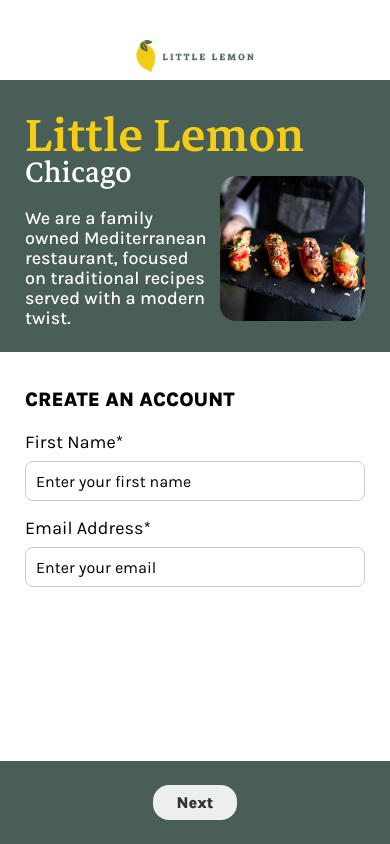
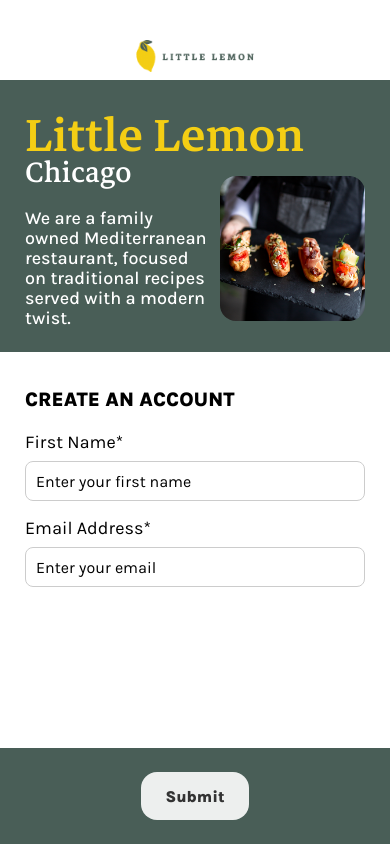
Before and after one commit to albaricoque1127/little-lemon, a React Native app: screen / in a window 390 px wide. Built offline with nearby package versions, Linux system fonts and the light colour scheme.

Commit message:
Updated footer with reusable Footer component, added image picker feature to select profile picture.

```diff
--- /dev/null
+++ b/components/Avatar.js
@@ -0,0 +1,65 @@
+import React from 'react';
+import { View, Text, Image, StyleSheet } from 'react-native';
+import {fonts} from '../styles/typography';
+
+
+
+
+export default function Avatar({userData, size}){
+
+    const getInitials = (firstname,lastname) => {
+        if (!lastname) {
+            return firstname.charAt(0).toUpperCase();
+        }
+        else {
+            const firstInitial = firstname.charAt(0);
+            const lastInitial = lastname.charAt(0);
+            return (firstInitial + lastInitial).toUpperCase();
+        }
+    };
+    const initials = getInitials(userData.firstName, userData.lastName)
+
+    return(
+        <View>
+            {userData.profilePic ?
+                (
+                    <Image
+                        source={{uri: userData.profilePic}}
+                        style={{ width: size, height: size, borderRadius: size / 2 }}
+                    />
+                    ):
+                    (
+                        <View style={[
+                            styles.placeholder,
+                            { width: size, height: size, borderRadius: size / 2 }
+                            ]}
+                        >
+                            <Text style={[
+                                styles.initials,
+                                { fontSize: size * 0.4 }
+                                ]}
+                            >
+                                {initials}
+                            </Text>
+                        </View>
+            )
+            }
+        </View>
+    )
+};
+
+
+const styles = StyleSheet.create({
+
+  placeholder: {
+    backgroundColor: '#EE9972',
+    justifyContent: 'center',
+    alignItems: 'center',
+
+  },
+  initials: {
+    color: '#ffffffff',
+    fontFamily: fonts.categories,
+    fontWeight: 'bold',
+  },
+});
--- a/components/Button.js
+++ b/components/Button.js
@@ -67,7 +67,7 @@
     },
     yellowDisabled: {
         backgroundColor: '#EDEFEE',
-        opacity: 0.5,
+
     },
     yellowButtonText: {
         fontSize: sizes.categories,
--- /dev/null
+++ b/components/Footer.js
@@ -0,0 +1,25 @@
+import {View, StyleSheet} from 'react-native';
+import { YellowButton } from '../components/Button';
+
+
+export default function Footer({ title, onPress, disabled=false }) {
+    return (
+        <View style={styles.footer}>
+        <YellowButton
+            title={title}
+            onPress={onPress}
+            disabled={disabled}
+        />
+        </View>
+    )
+};
+
+const styles = StyleSheet.create({
+    footer: {
+
+        width: '100%',
+        paddingVertical: 24,
+        backgroundColor: '#495E57',
+        alignItems: 'center',
+    },
+});
--- a/components/Header.js
+++ b/components/Header.js
@@ -1,7 +1,8 @@
 import { View, Image, StyleSheet, Platform, Pressable} from 'react-native';
 import { useNavigation } from '@react-navigation/native';
+import Avatar from './Avatar';
 
-export default function Header({ navigation, userData }) {
+export default function Header({  navigation, userData }) {
   console.log(`Header user state: ${userData.isLoggedIn}`);
   return (
     <View style={styles.header}>
@@ -14,10 +15,7 @@
       <View style={styles.spacer}>
         {userData.isLoggedIn && (
           <Pressable onPress={() => navigation.navigate('Profile')}>
-            <Image
-              source={require('../assets/Profile.png')}
-              style={styles.profilePic}
-            />
+            <Avatar userData={userData} size={48}/>
           </Pressable>
         )}
       </View>
@@ -44,11 +42,7 @@
     alignSelf: 'center',
     marginTop: 'auto',
   },
-  profilePic: {
-    width: 48,
-    height: 48,
-    borderRadius: 20,
-  },
+
   spacer: {
     flex: 1,
     alignItems: 'flex-end',
--- /dev/null
+++ b/components/ProfilePic.js
@@ -0,0 +1,2 @@
+import { View } from "react-native";
+import * as ImagePicker from 'expo-image-picker'
--- a/package.json
+++ b/package.json
@@ -19,7 +19,8 @@
     "react-native": "0.79.5",
     "react-native-safe-area-context": "5.4.0",
     "react-native-screens": "~4.11.1",
-    "@react-native-async-storage/async-storage": "2.1.2"
+    "@react-native-async-storage/async-storage": "2.1.2",
+    "expo-image-picker": "~16.1.4"
   },
   "devDependencies": {
     "@babel/core": "^7.20.0"
--- a/screens/Onboarding.js
+++ b/screens/Onboarding.js
@@ -4,6 +4,7 @@
 import { useState } from 'react';
 import { fonts, sizes, textCase } from '../styles/typography';
 import { storeUserData, getUserData } from '../utils/storage';
+import Footer from '../components/Footer'
 
 
 
@@ -15,8 +16,6 @@
     firstName: '',
     email: '',
   });
-
-  const [pressed, setPressed] = useState(false); // State to track button press
 
   const [firstNameTouched, setFirstNameTouched] = useState(false);
 
@@ -40,6 +39,7 @@
     try{
       console.log('Form submitted:', formData);
       const user = {
+        profilePic: '',
         firstName: formData.firstName,
         lastName: '', // lastName is not required in this step
         email: formData.email,
@@ -52,7 +52,7 @@
       const userUpdate = await getUserData();
       console.log('User data stored:', userUpdate);
       setUserData(userUpdate); //updates state across screens
-      console.log('User data set in state:', userData);
+
 
   } catch (error) {
     console.error('Failed to submit form:', error);
@@ -107,26 +107,11 @@
           </View>
         </ScrollView>
       </KeyboardAvoidingView>
-      <View style={styles.footer}>
-        <Pressable
-            disabled={disabled}
-            onPressIn={() => setPressed(true)}
-            onPressOut={() => setPressed(false)}
-            style={({ pressed: isPressing }) => [
-                styles.button,
-                disabled
-                ? styles.disabled
-                : pressed
-                ? styles.clicked
-                : styles.untouched,
-            ]}
-            onPress={(formData.firstName && formData.email) ? handleSubmit : null}
-            >
-            <Text style={styles.buttonText}>
-                Next
-            </Text>
-        </Pressable>
-      </View>
+      <Footer
+        title="Submit"
+        onPress={handleSubmit}
+        disabled={disabled}
+        />
     </View>
   );
 }
@@ -172,38 +157,6 @@
   borderColor: 'red',
   borderWidth: 1,
   },
-  footer: {
-    paddingHorizontal: 25,
-    paddingVertical: 24,
-    backgroundColor: '#495E57',
-    alignItems: 'center',
-  },
-  button: {
 
-    height: 35,
-    borderRadius: 16,
-    justifyContent: 'center',
-    alignItems: 'center',
-    paddingHorizontal: 24,
-    paddingVertical: 8,
-  },
-  untouched: {
-    backgroundColor: '#F4CE14', // bright yellow
-    opacity: 1,
-  },
-  clicked: {
-    backgroundColor: '#EE9972' //light orange,
-  },
-  disabled: {
-    backgroundColor: '#EDEFEE', // dark gray
-
-  },
-
-  buttonText: {
-    fontSize: sizes.categories,
-    fontFamily: fonts.categories,
-    fontWeight: 'bold',
-    color: '#333333',
-  },
 
 });
--- a/screens/Profile.js
+++ b/screens/Profile.js
@@ -1,15 +1,80 @@
-import {View, Text, Image, StyleSheet, Pressable, KeyboardAvoidingView, Platform, ScrollView, TextInput} from 'react-native';
+import {View, Text, Image, StyleSheet, KeyboardAvoidingView, Platform, ScrollView, TextInput} from 'react-native';
 import Header from '../components/Header';
 import Hero from '../components/Hero';
-import { fonts, sizes, textCase } from '../styles/typography';
+import { fonts, sizes } from '../styles/typography';
 import { clearUserData, getUserData, storeUserData } from '../utils/storage';
 import { useState } from 'react';
-import { YellowButton, GreenButton } from '../components/Button';
+import { GreenButton } from '../components/Button';
 import { notificationOptions, makeDefaultPrefs } from '../utils/notifications';
 import EmailNotifications from '../components/EmailNotifications';
+import Footer from '../components/Footer';
+import * as ImagePicker from 'expo-image-picker';
+import Avatar from '../components/Avatar'
+
 
 
 export default function Profile({ userData, setUserData }) {
+
+    //ImagePicker function
+    const [profilePic, setProfilePic] = useState('')
+
+    const selectProfilePic = async () => {
+        // 1) Request permission
+        const { status } = await ImagePicker.requestMediaLibraryPermissionsAsync();
+            if (status !== 'granted') {
+                alert('Photo library access is required to select a profile picture.');
+                return;
+            }
+
+        // 2) Launch picker with correct options
+        const result = await ImagePicker.launchImageLibraryAsync({
+            mediaTypes: ['images'],
+            allowsEditing: true,
+            aspect: [1, 1],
+            quality: 0.7,
+        });
+
+        console.log('Picker result:', result);
+
+        // → { cancelled: false, uri: '...' }
+        if (result.canceled) {
+            console.log('User cancelled image pick');
+            return;
+        }
+        const uri = result.assets[0].uri;
+
+        const updatedUser = {
+            ...userData,          // preserve all existing fields
+            profilePic: uri,      // overwrite or add profilePic
+        };
+
+        try {
+            await storeUserData(updatedUser);
+            const userUpdate = await getUserData();
+            console.log('User data stored:', userUpdate);
+            setUserData(userUpdate);
+        } catch (error) {
+                console.error('Failed to store user data:', error);
+                alert('Something went wrong saving your profile picture.');
+        }
+    };
+
+    const removeProfilePic = async () => {
+        const updatedUser = {
+            ...userData,          // preserve all existing fields
+            profilePic: '',      // overwrite or add profilePic
+        };
+
+        try {
+            await storeUserData(updatedUser);
+            const userUpdate = await getUserData();
+            console.log('User data stored:', userUpdate);
+            setUserData(userUpdate);
+        } catch (error) {
+                console.error('Failed to store user data:', error);
+                alert('Something went wrong saving your profile picture.');
+        }
+    };
 
     // Form validation states
     const [lastNameTouched, setLastNameTouched] = useState(false);
@@ -62,6 +127,7 @@
         try{
           console.log('Form submitted:', formData);
           const user = {
+            profilePic: userData.profilePic,
             firstName: userData.firstName,
             lastName: formData.lastName,
             email: userData.email,
@@ -135,20 +201,20 @@
                         <View style={styles.form}>
                             <Text style={styles.label}>Avatar</Text>
 
-                            <View style={styles.profilePicContainer}>
 
-                                <Image
-                                    style={styles.profilePic}
-                                    source={require('../assets/Profile.png')}
-                                    />
+
+                            <View style={styles.flexRowContainer}>
+
+                                <Avatar userData={userData} size={96}/>
+
                                 <GreenButton
                                     title = "Change"
-                                    onPress={() => console.log('Change Avatar pressed')}
+                                    onPress={selectProfilePic}
                                 />
                                 <GreenButton
                                     title = "Remove"
-                                    onPress={() => console.log('Remove Avatar pressed')}
-                                    disabled={true} // Disable for now, can be enabled later
+                                    onPress={removeProfilePic}
+                                    disabled={userData.profilePic ? false : true}
                                     />
 
                             </View>
@@ -198,9 +264,9 @@
 
                         </View>
 
-                        <View style={styles.footer}>
+                        <View style={styles.submit}>
 
-                            <View style={styles.profilePicContainer}>
+                            <View style={styles.flexRowContainer}>
 
                                 <GreenButton
                                     title = "Cancel changes"
@@ -214,16 +280,12 @@
                                     />
 
                             </View>
-
-                            <YellowButton
-
-                                title="Logout"
-                                onPress={handleLogout}
-                                style={{alignSelf: 'stretch', width: '100%'}}
-                            />
                         </View>
-
                     </View>
+                    <Footer
+                        title="Log out"
+                        onPress={handleLogout}
+                    />
                 </ScrollView>
             </KeyboardAvoidingView>
         </View>
@@ -260,7 +322,7 @@
         marginBottom: 8,
     },
 
-    profilePicContainer: {
+    flexRowContainer: {
         flexDirection: 'row',
         alignItems: 'center',
         marginBottom: 16,
@@ -268,12 +330,6 @@
         width: '100%',
 
 
-    },
-
-    profilePic: {
-        width: 96,
-        height: 96,
-        borderRadius: 48,
     },
 
     input: {
@@ -290,7 +346,7 @@
         borderColor: 'red',
         borderWidth: 1,
         },
-    footer: {
+    submit: {
         justifyContent: 'center',
         alignItems: 'center',
         flex: 1,
```
Also changed, not shown: app.json (+8 -1 lines), 1 other file (tests, documents, lock files or other folders).
